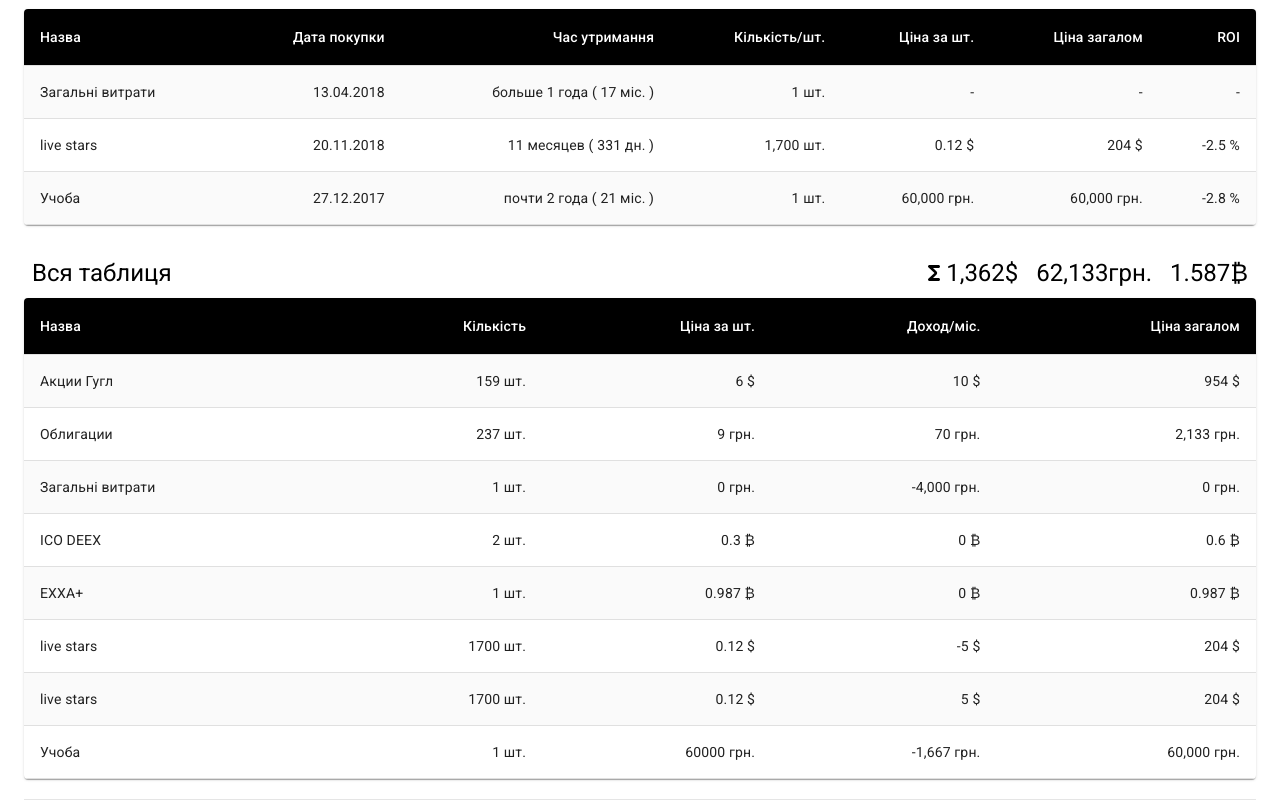
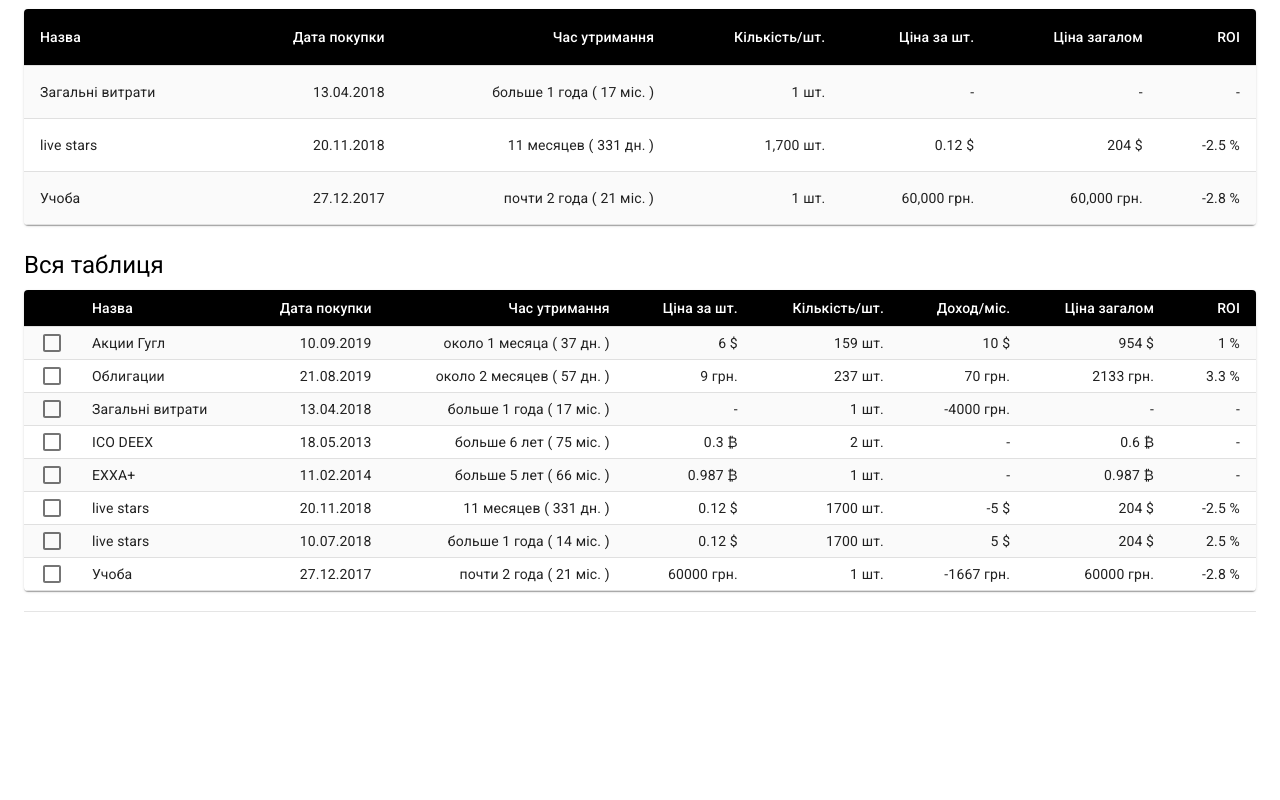
Before and after one commit to vaseklllM/cash_flow, a React (Create React App) app: page / in a window 1280 px wide. Shown: the part 902-1702 px from the top of the page. After the commit the page ends 1514 px from the top, so only its background shows below. Built offline with nearby package versions, Linux system fonts and the light colour scheme; no server answers.

Commit message:
debug full table

```diff
--- a/src/components/Containers/table/ActiveTable.js
+++ b/src/components/Containers/table/ActiveTable.js
@@ -8,7 +8,6 @@ function ActiveTable({ cashFlow }) {
     if (cashFlow) obj = cashFlow.filter(item => item.income >= 0)
     let rows = obj ? createTableContent(obj) : null
     let fullPrice = rows ? mathFullPrice(rows, 5) : []
-    console.log(rows)
     return <CreateTable rows={rows} bodyText={bodyText} fullPrice={fullPrice} />
 }
 
@@ -31,21 +30,19 @@ const createTableContent = obj => {
         const { name, pcs, price, currency, dateBuy, income } = item
         return [
             name,
-            `${showDate(dateBuy)}`,
-            `${retentionTime(dateBuy)}`,
+            showDate(dateBuy),
+            retentionTime(dateBuy),
             `${pcs.toLocaleString("en-IN")} шт.`,
-            `${price ? `${price.toLocaleString("en-IN")} ${currency}` : "-"}`,
-            `${
+            price ? `${price.toLocaleString("en-IN")} ${currency}` : "-",
+
             pcs * price
                 ? `${(pcs * price).toLocaleString("en-IN")} ${currency}`
-                    : "-"
-            }`,
-            `${
+                : "-",
+
             maths.roi(income, price * pcs) !== 0 &&
             maths.roi(income, price * pcs) !== -Infinity
                 ? `${maths.roi(income, price * pcs)} %`
                 : "-"
-            }`
         ]
     })
 }
--- a/src/components/Containers/table/FullTable.js
+++ b/src/components/Containers/table/FullTable.js
@@ -1,39 +1,160 @@
 import React from "react"
 import { connect } from "react-redux"
-import CreateTable from "../../Creators/Table"
-import { mathFullPrice } from "../../utils"
+import {
+    Box,
+    Typography,
+    Paper,
+    TableRow,
+    TableHead,
+    TableBody,
+    Table,
+    makeStyles,
+    Checkbox
+} from "@material-ui/core"
+import { StyledTableCell, StyledTableRow } from "../../Creators/Table/utils"
+import { Loader } from "../../pages"
+import { maths, showDate, retentionTime } from "../../utils"
 
-function FullTable({ cashFlow }) {
-    let rows = cashFlow ? createTableContent(cashFlow) : null
-    let fullPrice = rows ? mathFullPrice(rows, 4) : []
-    return (
-        <CreateTable
-            rows={rows}
-            bodyText={bodyText}
-            fullPrice={fullPrice}
-            maxHeignt='900px'
-        />
-    )
-}
+const useStyles = makeStyles(() => ({
+    root: {
+        width: "100%",
+        overflowX: "auto"
+    },
+    table: {
+        minWidth: 700
+    }
+}))
 
 const bodyText = {
     title: "Вся таблиця",
     emptyArray: "Таблиця пуста",
-    collumn: ["Назва", "Кількість", "Ціна за шт.", "Доход/міс.", "Ціна загалом"]
+    collumn: [
+        "",
+        "Назва",
+        "Дата покупки",
+        "Час утримання",
+        "Ціна за шт.",
+        "Кількість/шт.",
+        "Доход/міс.",
+        "Ціна загалом",
+        "ROI"
+    ]
 }
 
-const createTableContent = cashFlow => {
-    return cashFlow.map(item => {
-        const { name, income, currency, pcs, price } = item
-        return [
-            name,
-            `${pcs} шт.`,
-            `${price} ${currency}`,
-            `${income.toLocaleString("en-IN")} ${currency}`,
-            `${(price * pcs).toLocaleString("en-IN")} ${currency}`
-        ]
+function FullTable({ cashFlow }) {
+    const classes = useStyles()
+    const row = bodyText.collumn.map((item, index) => {
+        if (!index || index === 1) {
+            return <StyledTableCell key={index}>{item}</StyledTableCell>
+        }
+        return (
+            <StyledTableCell key={index} align='right'>
+                {item}
+            </StyledTableCell>
+        )
     })
+    console.log(cashFlow)
+    let bodyTable
+    if (cashFlow) {
+        bodyTable = cashFlow.map((item, index) => {
+            const { name, price, currency, income, pcs,dateBuy  } = item
+            return (
+                <StyledTableRow hover key={index}>
+                    <StyledTableCell padding='checkbox'>
+                        <Checkbox checked={false} />
+                    </StyledTableCell>
+                    <StyledTableCell component='th' scope='row'>
+                        {name}
+                    </StyledTableCell>
+                    <StyledTableCell align='right'>{showDate(dateBuy)}</StyledTableCell>
+                    <StyledTableCell align='right'>{retentionTime(dateBuy)}</StyledTableCell>
+                    <StyledTableCell align='right'>
+                        {price ? `${price} ${currency}` : "-"}
+                    </StyledTableCell>
+                    <StyledTableCell align='right'>{`${pcs} шт.`}</StyledTableCell>
+                    <StyledTableCell align='right'>
+                        {income ? `${income} ${currency}` : "-"}
+                    </StyledTableCell>
+                    <StyledTableCell align='right'>
+                        {price * pcs ? `${price * pcs} ${currency}` : "-"}
+                    </StyledTableCell>
+                    <StyledTableCell align='right'>
+                        {maths.roi(income, price * pcs) !== 0 &&
+                        maths.roi(income, price * pcs) !== -Infinity
+                            ? `${maths.roi(income, price * pcs)} %`
+                            : "-"}
+                    </StyledTableCell>
+                </StyledTableRow>
+            )
+        })
+    } else {
+        bodyTable = (
+            <StyledTableRow>
+                <StyledTableCell colSpan={bodyText.collumn.length}>
+                    <Loader />
+                </StyledTableCell>
+            </StyledTableRow>
+        )
+    }
+
+    return (
+        <>
+            <Box p={0}>
+                <Typography variant='h5' gutterBottom>
+                    {bodyText.title}
+                </Typography>
+            </Box>
+            <Paper className={classes.root}>
+                <Table
+                    className={classes.table}
+                    size='small'
+                    aria-label='a dense table'
+                >
+                    <TableHead>
+                        <TableRow>{row}</TableRow>
+                    </TableHead>
+                    <TableBody>{bodyTable}</TableBody>
+                </Table>
+            </Paper>
+        </>
+    )
 }
+
+// import React from "react"
+// import CreateTable from "../../Creators/Table"
+// import { mathFullPrice } from "../../utils"
+
+// function FullTable({ cashFlow }) {
+//     let rows = cashFlow ? createTableContent(cashFlow) : null
+//     let fullPrice = rows ? mathFullPrice(rows, 4) : []
+//     return (
+//         <CreateTable
+//             rows={rows}
+//             bodyText={bodyText}
+//             fullPrice={fullPrice}
+//             maxHeignt='900px'
+//         />
+//     )
+// }
+
+// const bodyText = {
+//     title: "Вся таблиця",
+//     emptyArray: "Таблиця пуста",
+//     collumn: ["Назва", "Кількість", "Ціна за шт.", "Доход/міс.", "Ціна загалом"]
+// }
+
+// const createTableContent = cashFlow => {
+//     return cashFlow.map(item => {
+//         const { name, income, currency, pcs, price } = item
+//         return [
+//             name,
+//             `${pcs} шт.`,
+//             `${price} ${currency}`,
+//             `${income.toLocaleString("en-IN")} ${currency}`,
+//             `${(price * pcs).toLocaleString("en-IN")} ${currency}`
+//         ]
+//     })
+// }
 
 const mapStateToProps = ({ serverMoney }) => ({
     cashFlow: serverMoney.cashFlow
--- a/src/components/Creators/Table/Row.js
+++ b/src/components/Creators/Table/Row.js
@@ -2,7 +2,7 @@ import React from "react"
 import { StyledTableCell, StyledTableRow } from "./utils"
 
 const Row = ({ row }) => (
-    <StyledTableRow>
+    <StyledTableRow hover>
         {row.map((item, index) => {
 
             if (index === 0)
```
Lines whose indentation alone changed are shown as unchanged.
